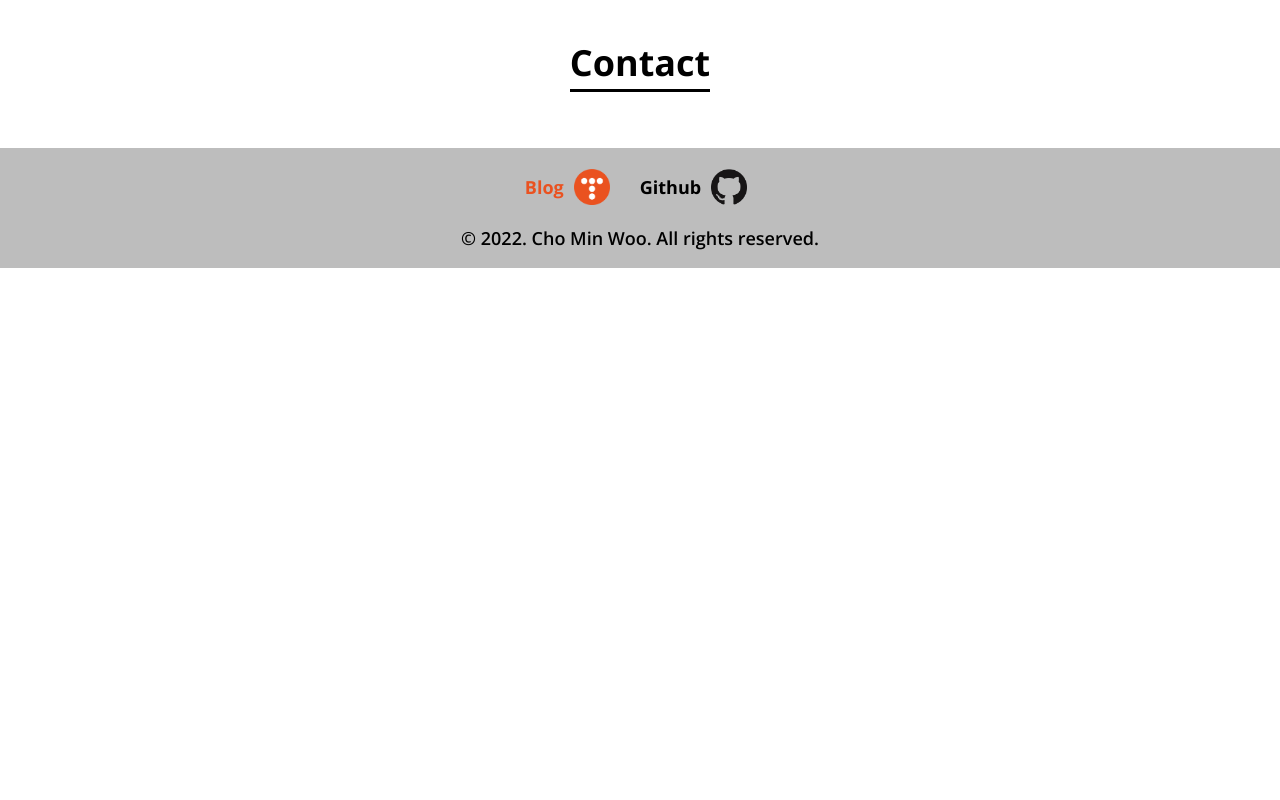
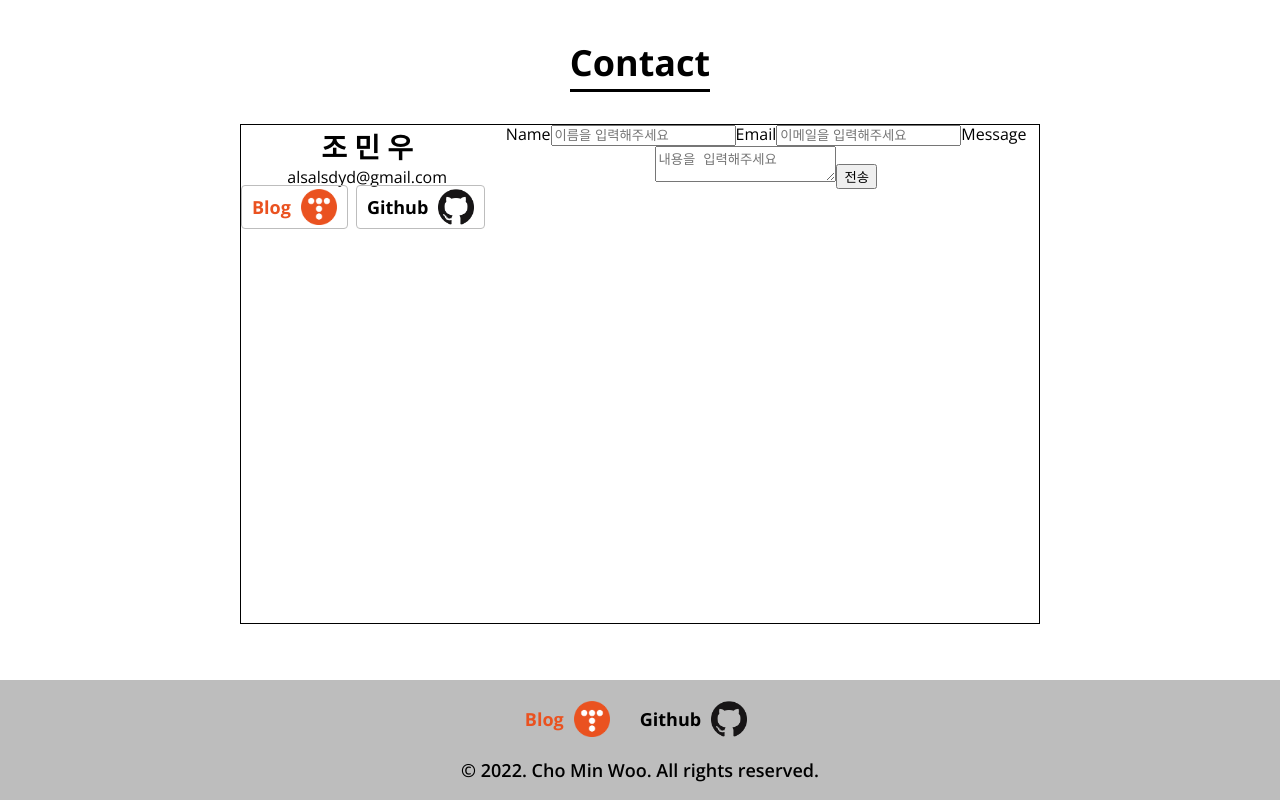
Before and after one commit to homile/TypeScript-Portfolio, a React (Create React App) app in the folder ts-portfolio/: page / in a window 1280 px wide. Shown: the part 4739-5539 px from the top of the page. Before the commit the page ends 5007 px from the top, so only its background shows below. Built offline with nearby package versions, Linux system fonts and the light colour scheme.

Commit message:
feat:emailJS를 활용하여 이메일 전송 기능 구현

```diff
--- a/ts-portfolio/package.json
+++ b/ts-portfolio/package.json
@@ -3,6 +3,7 @@
   "version": "0.1.0",
   "private": true,
   "dependencies": {
+    "@emailjs/browser": "^3.10.0",
     "@reduxjs/toolkit": "^1.9.0",
     "@testing-library/jest-dom": "^5.16.5",
     "@testing-library/react": "^13.4.0",
--- a/ts-portfolio/src/components/Contact.tsx
+++ b/ts-portfolio/src/components/Contact.tsx
@@ -1,11 +1,13 @@
 import React from 'react';
 import styled from 'styled-components';
+import ContactCard from './cards/ContactCard';
 import Title from './ui/Title';
 
 const Contact = () => {
   return (
     <ContactSection>
       <Title title="Contact" />
+      <ContactCard />
     </ContactSection>
   );
 };
--- /dev/null
+++ b/ts-portfolio/src/components/cards/ContactCard.tsx
@@ -0,0 +1,79 @@
+import React, { useRef } from 'react';
+import styled from 'styled-components';
+import SnsLink from '../button/SnsLink';
+import emailjs from '@emailjs/browser';
+
+const ContactCard = () => {
+  const form = useRef<HTMLFormElement>(null);
+
+  // 이메일 전송
+  const submitHandler = async (e: React.ChangeEvent<HTMLFormElement>) => {
+    e.preventDefault();
+
+    if (form.current) {
+      emailjs
+        .sendForm(
+          'service_lzcfztn',
+          'template_fq339gk',
+          form.current,
+          'igW3zkrbWOEerjgRc',
+        )
+        .then(
+          () => {
+            alert('전송되었습니다.');
+            e.target.reset();
+          },
+          () => {
+            alert('전송을 실패했습니다.');
+          },
+        );
+    }
+  };
+
+  return (
+    <CardContainer>
+      <div>
+        <h2>조 민 우</h2>
+        <span>alsalsdyd@gmail.com</span>
+        <SnsLink />
+      </div>
+      <div>
+        <form ref={form} onSubmit={submitHandler}>
+          <label htmlFor="name">Name</label>
+          <input
+            id="name"
+            name="name"
+            type="text"
+            placeholder="이름을 입력해주세요"
+          />
+          <label htmlFor="email">Email</label>
+          <input
+            id="email"
+            name="email"
+            type="email"
+            placeholder="이메일을 입력해주세요"
+          />
+          <label htmlFor="message">Message</label>
+          <textarea
+            id="message"
+            name="message"
+            placeholder="내용을 입력해주세요"
+          />
+          <input type="submit" value="전송" />
+        </form>
+      </div>
+    </CardContainer>
+  );
+};
+
+export default ContactCard;
+
+const CardContainer = styled.div`
+  display: flex;
+  justify-content: center;
+  width: 100%;
+  max-width: 800px;
+  height: 500px;
+  margin: 1rem 0;
+  border: 1px solid black;
+`;
```
Also changed, not shown: 1 other file (tests, documents, lock files or other folders).
